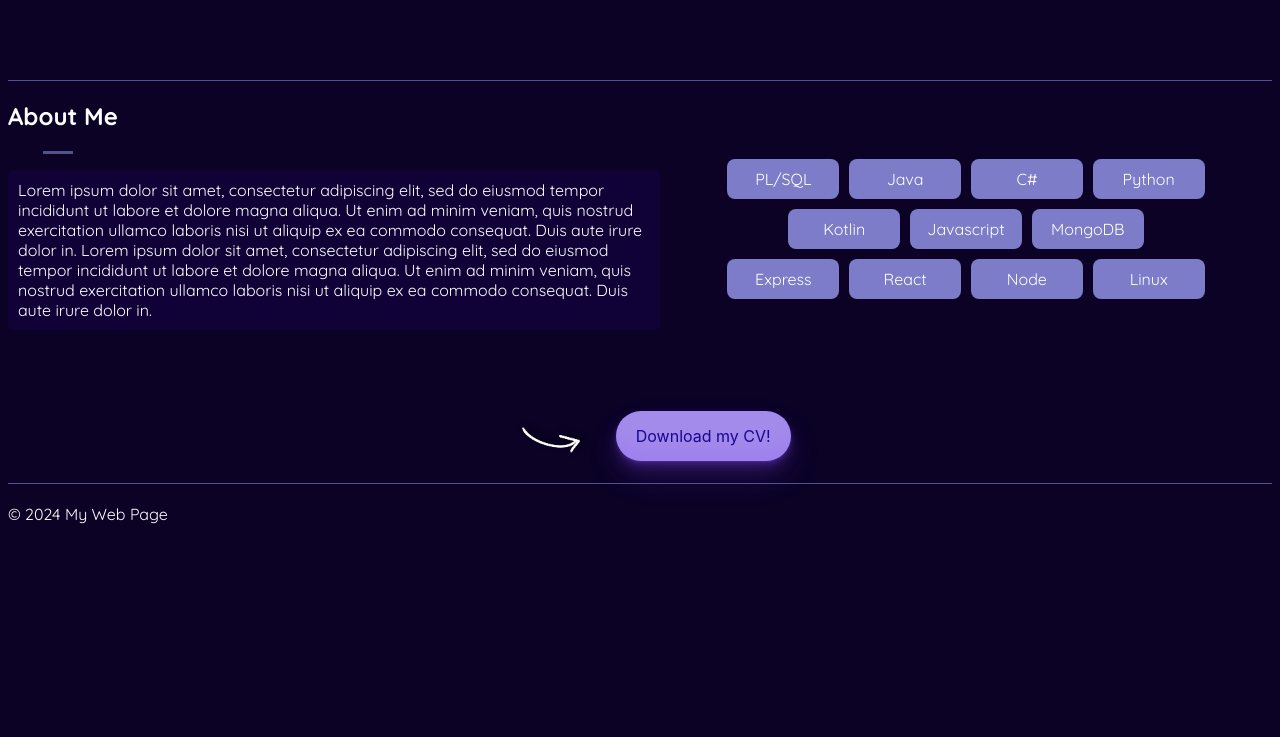
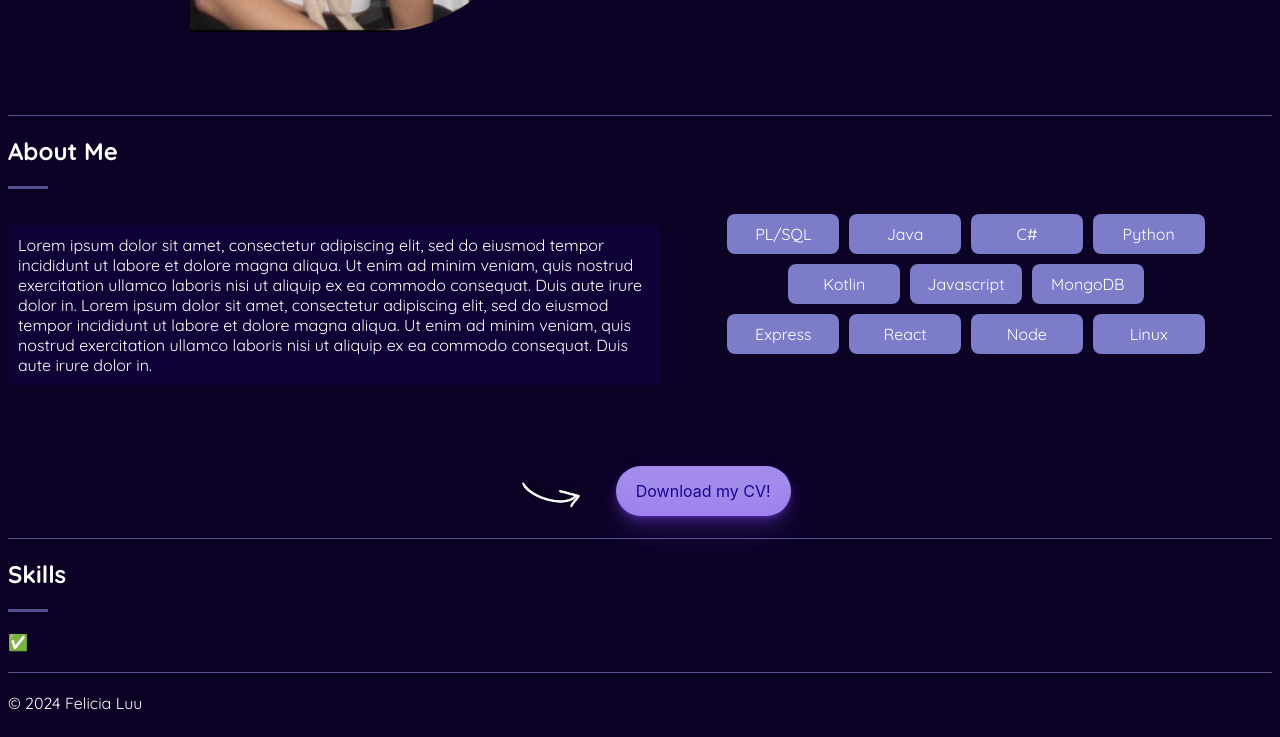
Before and after one commit to luufelicia/portfolio, a plain HTML site: page index.html in a window 1280 px wide. Shown: the part 654-1391 px from the top of the page. Before the commit the page ends 1202 px from the top, so only its background shows below. Drawn offline with Linux system fonts and the light colour scheme.

Commit message:
Add skills section template and replace selfie image

```diff
--- a/index.html
+++ b/index.html
@@ -18,7 +18,7 @@
         <p>Contact</p>
     </section>
     <section id="home">
-        <img src="img/IMG_Selfie.png" id="selfie" alt="A beautiful image of Felicia Luu">
+        <img src="img/IMG_Selfie.webp" id="selfie" alt="A beautiful image of Felicia Luu">
         <div id="intro-text">
             <header>
                 <p id="home-name">Hi, I'm Felicia Luu.</p>
@@ -47,8 +47,6 @@
                         <p class="prog-language">Java</p>
                         <p class="prog-language">C#</p>
                         <p class="prog-language">Python</p>
-
-
                     </div>
                     <div class="tag-row">
                         <p class="prog-language">Kotlin</p>
@@ -73,9 +71,20 @@
 
         <hr>
 
+        <section id="skills">
+            <header>
+                <h1>Skills</h1>
+                <hr id="small-divider">
+            </header>
+            <div id="skills-content">
+                <p class="checkmark">✅</p>
+            </div>
+        </section>
+
     </main>
     <footer>
-        <p>&copy; 2024 My Web Page</p>
+        <hr>
+        <p>&copy; 2024 Felicia Luu</p>
     </footer>
 </body>
 </html>
--- a/styles.css
+++ b/styles.css
@@ -14,6 +14,8 @@ header, p, main, footer, a{
     font-style: normal;
 }
 
+/* ---- NAVIGATION ---- */
+
 .nav-a{
     margin: 15px;
     text-decoration: none;
@@ -22,7 +24,7 @@ header, p, main, footer, a{
 
 .nav-a:hover{
     transform: scale(1.05) rotate(-5deg) ;
-    font-size: 30px;
+    font-size: 20px;
     color:#a58de8
 }
 
@@ -43,6 +45,8 @@ header, p, main, footer, a{
     display: flex;
     justify-content: space-evenly;
 }
+
+/* ---- HOME ---- */
 
 #home{
     display: flex;
@@ -69,10 +73,13 @@ hr{
 #small-divider{
     border: 0;
     height: 3px;
-    width: 30px;
+    width: 40px;
     background-color: #52528c;
-    margin: 0 35px;
 }
+
+
+/* ---- ABOUT ME ---- */
+
 
 #about-me-content{
     display: flex;
@@ -143,3 +150,8 @@ hr{
     align-items: center;
     justify-content: center;
 }
+
+/* ---- SKILLS ---- */
+.checkmark{
+
+}
```
Also changed, not shown: img/IMG_Selfie.webp (added).
